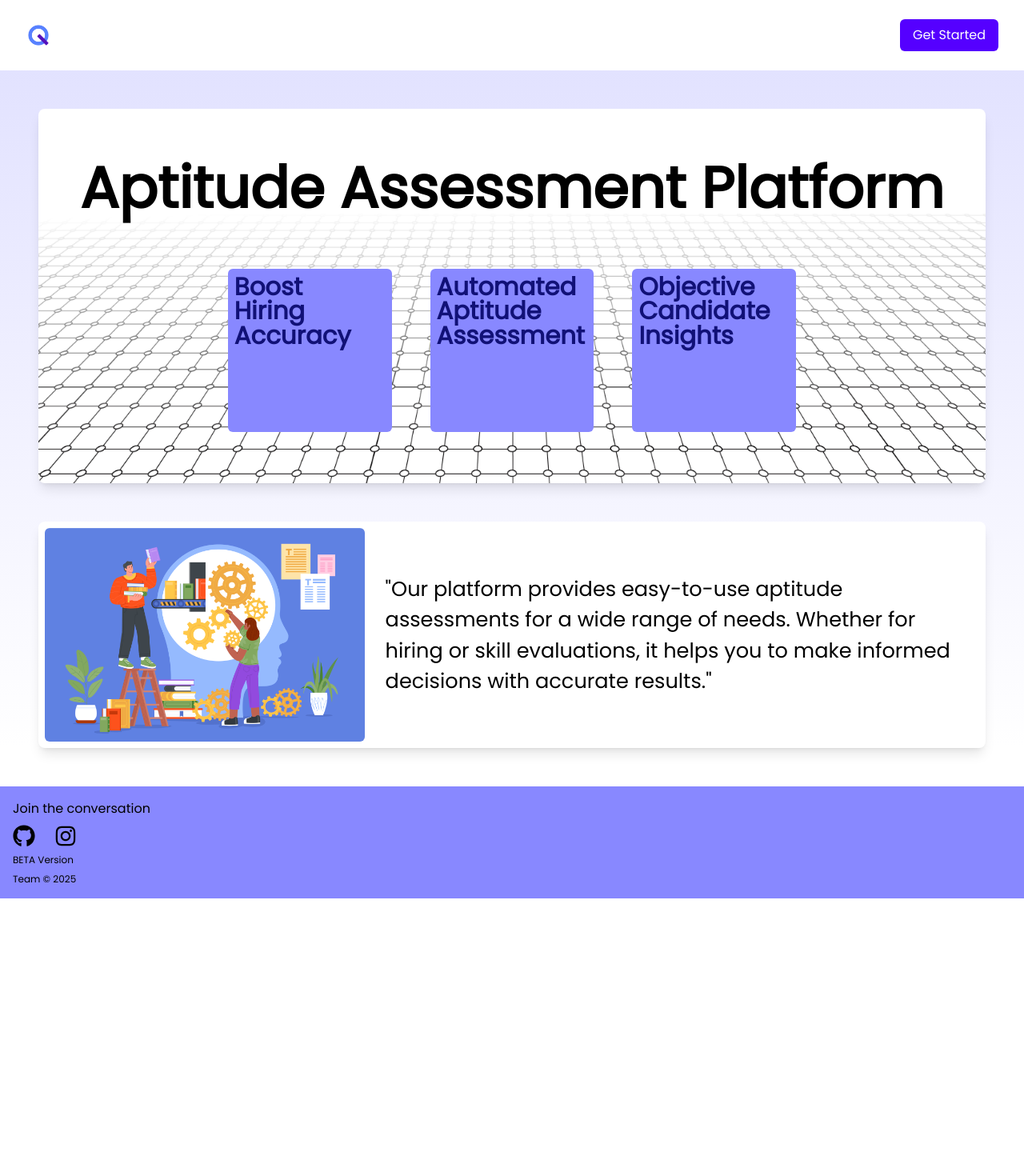
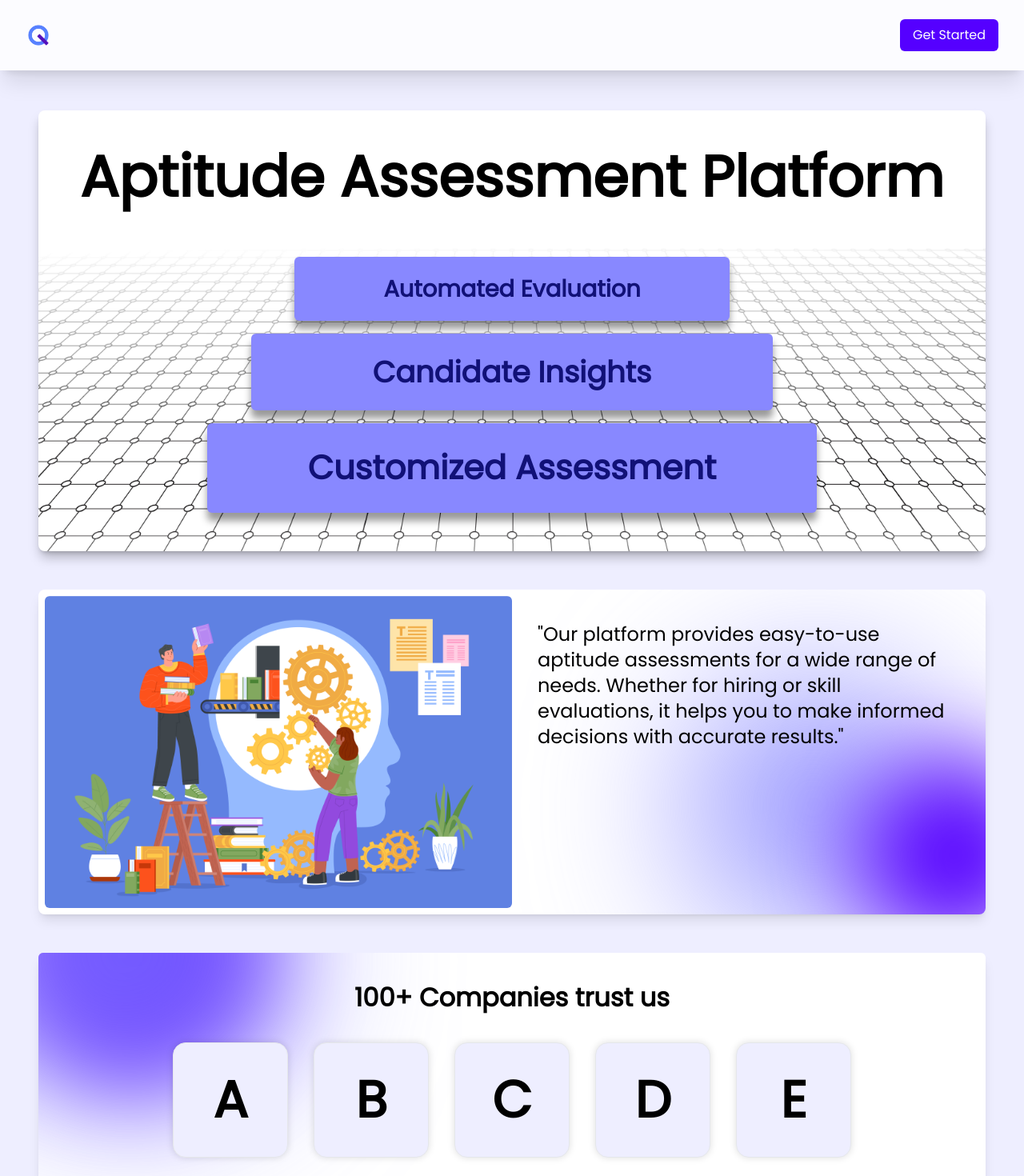
Before and after one commit to Atharv23sm/FinalYearProject, a React (Vite) app in the folder client/: page / in a window 1280 px wide. Shown: the top 1470 px of the page at 80% size. Before the commit the page ends 1123 px from the top, so only its background shows below. Built offline with nearby package versions, Linux system fonts and the light colour scheme; a web font is replaced by a local one.

Commit message:
Landing page update, result table overflow

```diff
--- a/client/src/index.css
+++ b/client/src/index.css
@@ -39,7 +39,7 @@
 }
 
 .landingCard {
-  @apply w-[26vw] md:w-[23vw] lg:w-[16vw] h-[26vw] md:h-[23vw] lg:h-[16vw] rounded-md bg-[#88f] text-[#117] leading-none font-extrabold p-1 sm:p-2 hover:bg-black hover:text-white duration-700;
+  @apply rounded-md bg-[#88f] text-[#117] place-content-center text-center leading-none shadow-[0_10px_10px_0_#0006] font-extrabold p-3 sm:p-4 hover:bg-black hover:text-white hover:shadow-[#000a] duration-700 z-30;
 }
 
 .td {
--- a/client/src/pages/CandidateResult.jsx
+++ b/client/src/pages/CandidateResult.jsx
@@ -61,7 +61,7 @@ const CandidateResult = () => {
     <>
       <Header />
       <div className="w-full min-h-screen p-2 md:p-4 my-16 md:my-12">
-        <div className="w-full p-2 md:p-4 bg-[#eef] rounded-md flex flex-col gap-4">
+        <div className="w-f p-2 md:p-4 bg-[#eef] rounded-md flex flex-col gap-4">
           <div className="w-full border-2 border-[#50f] rounded-md flex justify-between items-center overflow-hidden">
             <div className="text-base md:text-2xl h-full m-2 md:m-4">
               Test Results
@@ -76,22 +76,27 @@ const CandidateResult = () => {
             </select>
           </div>
           {error && <div className="error md:text-md">{error}</div>}
+          <div className="w-full overflow-x-scroll">
             <table className="table-auto rounded-md w-full overflow-x-scroll text-xs md:text-base">
               <thead>
                 <tr className="bg-[#50f] text-white">
-                {["No.","Candidate Name", "Email", "Score", "Cheating Detected"].map(
-                  (item, index) => (
+                  {[
+                    "No.",
+                    "Candidate Name",
+                    "Email",
+                    "Score",
+                    "Cheating Detected",
+                  ].map((item, index) => (
                     <th key={index} className="p-1 md:p-2 border border-[#aac]">
                       {item}
                     </th>
-                  )
-                )}
+                  ))}
                 </tr>
               </thead>
               <tbody>
                 {sortedResults.map((result, index) => (
                   <tr key={index}>
-                  <td className="td">{index+1}</td>
+                    <td className="td">{index + 1}</td>
                     <td className="td">{result.name}</td>
                     <td className="td">{result.email}</td>
                     <td className="td">
@@ -110,6 +115,7 @@ const CandidateResult = () => {
             </table>
           </div>
         </div>
+      </div>
       <Footer />
     </>
   );
--- a/client/src/pages/Landing.jsx
+++ b/client/src/pages/Landing.jsx
@@ -10,9 +10,9 @@ function Landing() {
 
   return (
     <>
-      <div className="min-w-full min-h-screen bg-gradient-to-b from-[#88f4] to-[#fff] select-none">
+      <div className="min-w-full min-h-screen bg-[#eef] select-none py-[4.4rem] md:py-[5.6rem]">
         <div
-          className="bg-white flex justify-between items-center top-0 left-0
+          className="fixed z-50 shadow-xl w-full h-fit bg-[#fffc] backdrop-blur-[4px] flex justify-between items-center top-0 left-0
         py-4 md:py-6 px-4 md:px-8"
         >
           <Logo />
@@ -21,45 +21,61 @@ function Landing() {
               token ? navigate("/home") : navigate("/login");
             }}
             className="py-2 px-4 text-white rounded-md cursor-pointer
-            bg-[#50f] hover:bg-[#31b] duration-500"
+            bg-[#50f] hover:bg-[#117] duration-500"
           >
             Get Started
           </div>
         </div>
-        <div className="relative overflow-hidden h-fit px-4 py-4 sm:py-16 flex flex-col justify-center items-center gap-8 sm:gap-16 m-4 md:m-8 lg:m-12 bg-white bg-cover bg-top md:bg-center rounded-lg shadow-lg" style={{ backgroundImage: `url('/grid.jpg')` }}>
-          <div className="animate-[landingTrans1_3s_ease] leading-none text-[9vw] sm:text-[5.6vw] font-extrabold">
+        <div
+          className="relative overflow-hidden h-fit px-4 py-4 sm:py-12 flex flex-col justify-center items-center gap-8 sm:gap-16 m-2 sm:m-4 md:m-8 lg:m-12 bg-white bg-cover bg-top md:bg-center rounded-lg shadow-lg shadow-[#0004]"
+          style={{ backgroundImage: `url('/grid.jpg')` }}
+        >
+          <div className="animate-[landingTrans1_5s_ease] leading-none text-[9vw] sm:text-[5.6vw] font-extrabold">
             Aptitude Assessment Platform
           </div>
-          <div
-            className="w-fit min-h-fit flex place-self-center flex-row justify-between items-center gap-[2vw] lg:gap-12 sm:gap-4 md:gap-8 md:hover:cursor-none"
-          >
-            <div className="landingCard text-[3.8vw] lg:text-[2.4vw] animate-[landingTrans2_1200ms_ease]">
-              Boost <br />
-              Hiring Accuracy
+          <div className="w-full min-h-fit flex flex-col items-center px-4 md:px-8 gap-4">
+            <div className="landingCard w-[80%] lg:w-[50%] h-20 text-[1.3rem] sm:text-[1.5rem] md:text-[1.7rem] lg:text-[1.8rem] animate-[landingTrans2_1200ms_ease]">
+              Automated Evaluation
             </div>
-            <div className="landingCard text-[3.8vw] lg:text-[2.4vw] animate-[landingTrans2_1600ms_ease]">
-              Automated Aptitude Assessment
+            <div className="landingCard w-[90%] lg:w-[60%] h-24 text-[1.6rem] sm:text-[2rem] md:text-[2.2rem] lg:text-[2.3rem] animate-[landingTrans2_1700ms_ease]">
+              Candidate Insights
             </div>
-            <div className="landingCard text-[3.8vw] lg:text-[2.4vw] animate-[landingTrans2_2000ms_ease]">
-              Objective Candidate Insights
+            <div className="landingCard w-full lg:w-[70%] h-28 text-[1.9rem] sm:text-[2.2rem] md:text-[2.4rem] lg:text-[2.6rem] animate-[landingTrans2_2200ms_ease]">
+              Customized Assessment
             </div>
           </div>
         </div>
 
         <div
           className="min-w-fit bg-white rounded-lg p-2
-        mx-4 md:mx-8 lg:mx-12 mb-12 min-h-fit shadow-lg
-        flex flex-col md:flex-row justify-between items-center"
+        mx-2 sm:mx-4 md:mx-8 lg:mx-12 min-h-fit shadow-lg
+        flex flex-col lg:flex-row justify-between relative overflow-hidden"
         >
+          <div className="z-20 absolute -right-20 -bottom-32 w-60 h-60 bg-[#50f] blur-[60px] rounded-full animate-[projection_10s_infinite]" />
+          <div className="z-10 absolute right-12 -bottom-32 w-80 h-80 bg-gradient-to-br from-[#88f] to-[#77fa] blur-[100px] rounded-full animate-[projection_12s_infinite]" />
           <img
             src={Image1}
             alt="IQ"
-            className="w-full md:w-[400px] lg:w-[400px] h-full rounded-md"
+            className="w-full lg:w-1/2 h-full rounded-md z-30"
           />
-          <div className="text-[4vw] sm:text-[3vw] md:text-[2.5vw] lg:text-[2vw] m-[2vw]">
+          <div className="z-30 w-full lg:w-1/2 p-4 lg:p-8 md:text-lg lg:text-2xl">
             "Our platform provides easy-to-use aptitude assessments for a wide
             range of needs. Whether for hiring or skill evaluations, it helps
             you to make informed decisions with accurate results."
+          </div>
+        </div>
+
+
+        <div className="bg-white shadow-lg relative overflow-hidden m-2 sm:m-4 md:m-8 lg:m-12 py-4 p-2 sm:p-4 md:p-8 rounded-md flex flex-col items-center gap-8">
+        <div className="z-10 absolute -left-32 sm:-left-10 -top-20 w-80 h-80 bg-[#50f] blur-[60px] rounded-full animate-[projection_10s_infinite]" />
+        <div className="z-20 absolute left-40 sm:-left-20 -top-12 w-1/3 h-80 bg-gradient-to-br from-[#88f] to-[#77fa] blur-[100px] rounded-full animate-[projection_12s_infinite]" />
+        <div className="z-50 text-[1.2rem] md:text-[2rem] font-bold ">
+            100+ Companies trust us
+          </div>
+          <div className="z-50 flex flex-wrap justify-center gap-4 md:gap-8">
+            {["A", "B", "C", "D", "E"].map((item, index) => (
+              <div key={index} className="w-12 sm:w-20 md:w-24 lg:w-36 h-12 sm:h-20 md:h-24 lg:h-36 bg-[#eef] rounded-lg md:rounded-xl lg:rounded-2xl border shadow-[0_0_10px_#0002] p-2 md:p-3 lg:p-4 text-[1rem] sm:text-[2rem] md:text-[3rem] lg:text-[4rem] font-extrabold place-content-center text-center">{item}</div>
+            ))}
           </div>
         </div>
       </div>
--- a/client/src/partials/Footer.jsx
+++ b/client/src/partials/Footer.jsx
@@ -3,7 +3,7 @@ import { Link } from "react-router-dom";
 
 function Footer() {
   return (
-    <div className="w-full bg-[#88f] p-4 bottom-0 left-0 flex flex-col gap-2">
+    <div className="w-full bg-[#50f] text-white p-4 bottom-0 left-0 flex flex-col gap-2">
       <div>Join the conversation</div>
       <div className="flex gap-6">
         <Link to={"https://github.com/Atharv23sm/FinalYearProject"}>
--- a/client/tailwind.config.js
+++ b/client/tailwind.config.js
@@ -47,6 +47,18 @@ export default {
           },
         },
 
+        projection: {
+          "0%": {
+            transform: "translateY(0px)",
+          },
+          "50%": {
+            transform: "translateY(-100px)",
+          },
+          "100%": {
+            transform: "translateY(0px)",
+          },
+        },
+
         // cardTrans: {
         //   "0%": {
         //     backgroundColor: "#88f",
```
Lines whose indentation alone changed are shown as unchanged.
